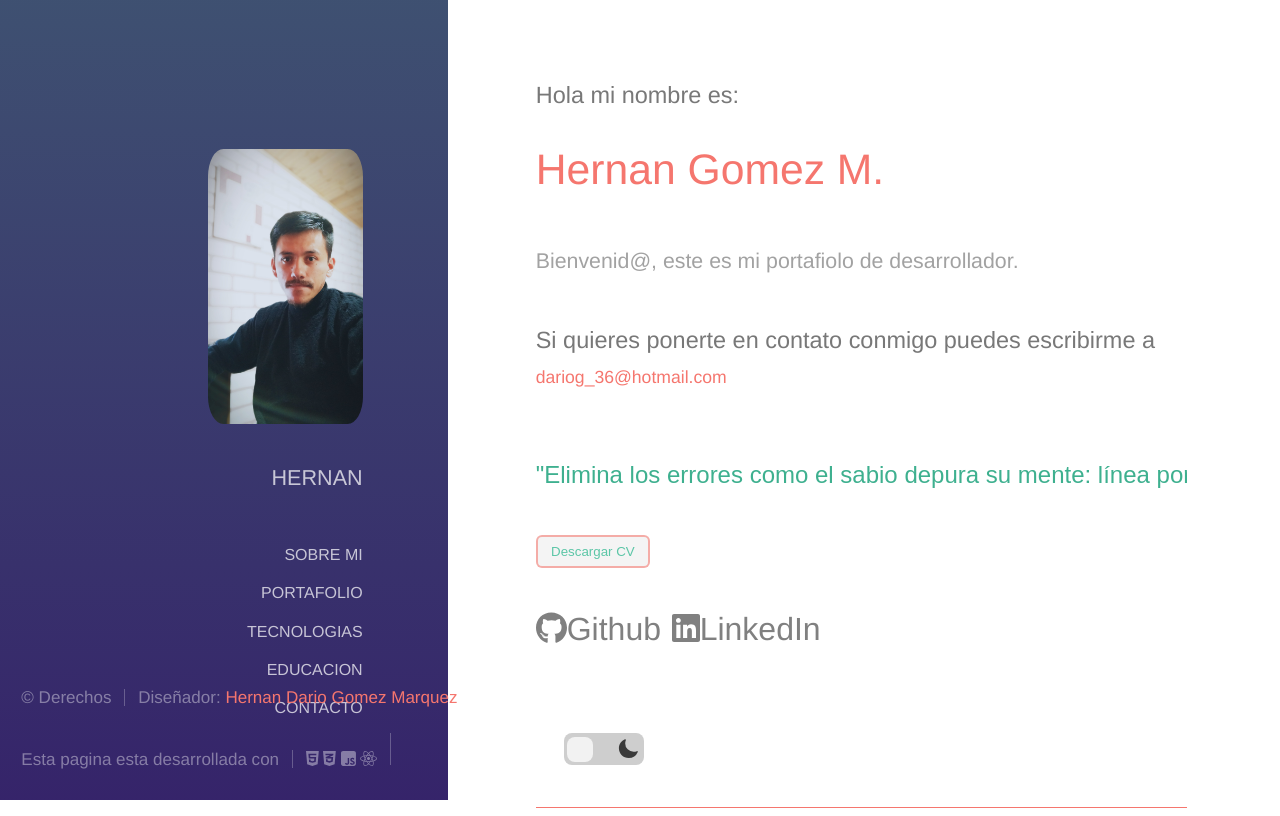
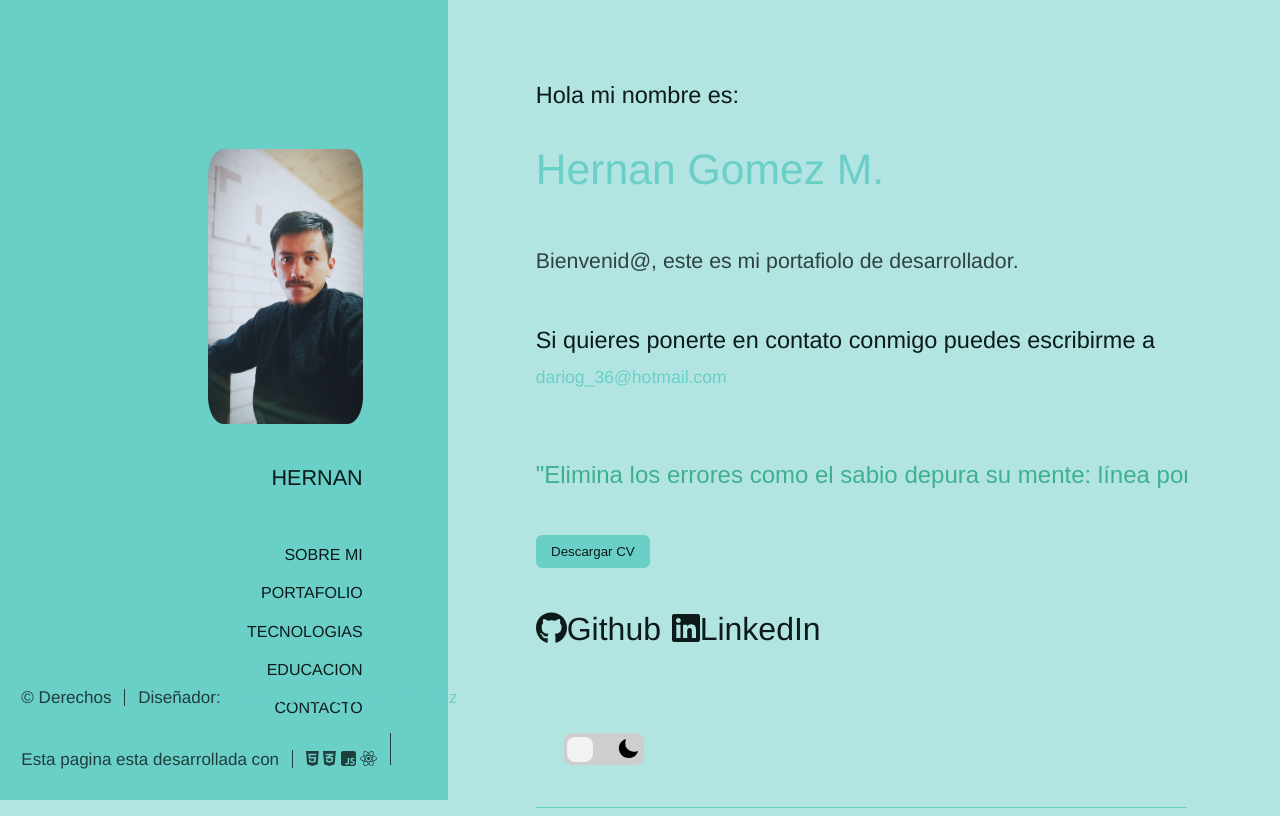
Before and after one commit to JanVal3k/Portafolio, a React (Create React App) app: page / in a window 1280 px wide. Built offline with nearby package versions, Linux system fonts and the light colour scheme.

Commit message:
se deja una primera version de los colores para el modo oscuro y claro

```diff
--- a/src/components/funcionales/educacion.js
+++ b/src/components/funcionales/educacion.js
@@ -18,12 +18,7 @@ export default function Educacion({ id }) {
               (ADSI) - SENA
             </h2>
 
-            <h3
-              style={{
-                borderBottom: "2px solid rgba(128, 128, 128, 0.5)",
-                paddingBottom: "5px",
-              }}
-            >
+            <h3>
               -Desarrolo web front-end, manejo de base de datos,
               <br />y aplicaciones de escritorio con C# en (.net).
               <h6>Periodo: 2014 - 2016</h6>
--- a/src/components/funcionales/footer.js
+++ b/src/components/funcionales/footer.js
@@ -23,10 +23,7 @@ export default function Footer() {
         <ul className={styles.copyright}>
           <li>&copy; Derechos</li>
           <li>
-            Diseñador:{" "}
-            <strong style={{ color: "#F5766E" }}>
-              Hernan Dario Gomez Marquez
-            </strong>
+            Diseñador: <strong>Hernan Dario Gomez Marquez</strong>
           </li>
         </ul>
         <ul className={styles.copyright}>
--- a/src/components/funcionales/sectionPortafolio.js
+++ b/src/components/funcionales/sectionPortafolio.js
@@ -185,7 +185,7 @@ const SectionPortafolio = ({ id }) => {
   };
   return (
     <section id={id} className={styles.mainSection}>
-      <h2 className={styles2.title}>Proyectos</h2>
+      <h1 className={styles2.title}>PROYECTOS</h1>
 
       <div className={styles2.grid}>
         {projects.map((project) => (
--- a/src/components/funcionales/sectionSobreMi.js
+++ b/src/components/funcionales/sectionSobreMi.js
@@ -9,7 +9,7 @@ export default function SobreMi({ id }) {
       id={id}
       className={`${styles.mainSection} ${styles.centrarContenido}`}
     >
-      <h1 style={{ color: "#F5766E" }}>SOBRE MI</h1>
+      <h1>SOBRE MI</h1>
       <h3>
         Inicie mi carrera en la programcion com mucho amor, pero la vida me
         llevo por otros caminos lavorales,
@@ -21,10 +21,12 @@ export default function SobreMi({ id }) {
         <br />
       </h3>
       <br />
-      <h3 style={{ color: "#F5766E" }}>
-        Actualmente me encuentro estudiando y avansando en el desarrollo de mi
-        programacion.
-      </h3>
+      <strong>
+        <h3>
+          Actualmente me encuentro estudiando y avansando en el desarrollo de mi
+          programacion.
+        </h3>
+      </strong>
       <br />
       <h3>
         Te dejo mi <strong>linkedIn</strong> para que veas mas afondo mi
--- a/src/components/funcionales/sectionTop.js
+++ b/src/components/funcionales/sectionTop.js
@@ -17,13 +17,15 @@ export default function SeccionTop({ id }) {
           Hola mi nombre es: <br />
         </h4>
         <h1>
-          <strong style={{ color: "#F5766E" }}>Hernan Gomez M.</strong>
+          <strong>Hernan Gomez M.</strong>
         </h1>
       </header>
       <p>Bienvenid@, este es mi portafiolo de desarrollador.</p>
       <h4>
         Si quieres ponerte en contato conmigo puedes escribirme a{" "}
-        <a style={{ color: "#F5766E" }}>dariog_36@hotmail.com</a>
+        <strong>
+          <a>dariog_36@hotmail.com</a>
+        </strong>
       </h4>
       <br />
       <span className={styles.Tecleado}>
--- a/src/components/funcionales/tecnologias.js
+++ b/src/components/funcionales/tecnologias.js
@@ -15,7 +15,7 @@ export default function Tecnoligias({ id }) {
       className={`${styles.mainSection} ${styles.centrarContenido}`}
     >
       <h1>
-        <strong style={{ color: "#F5766E" }}>TECNOLOGIAS</strong>
+        <strong>TECNOLOGIAS</strong>
       </h1>
       <h2>LENGUAJES DE PROGRAMACION</h2>
       <ul className={styles.contactIcons}>
--- a/src/styles/main.module.css
+++ b/src/styles/main.module.css
@@ -1,24 +1,30 @@
 /* ==== inicio Variables globales para el modo oscuro ===*/
 :root {
   /* Tema claro */
-  --gradient-start: #331868;
-  --gradient-end: #57ca85;
-  --text-primary: rgba(255, 255, 255, 0.5);
-  --text-hover: #49bf9d;
-  --text-strong: #ffffffb8;
-  --heading-color: #ffffff;
+  --FondoHeader: #6ACFC7;
+  --text-primary: rgba(12, 26, 26, 0.8);
+  --text-hover: #4FB9B0;
+  --text-strong: #0C1A1A;
+  --heading-color: #0C1A1A;
   --overlay-opacity: 0.5;
+  --strongColor: #6ACFC7;
+  --FondoSecciones: #B2E5E2;
+  --color-claro: #6ACFC7;
+  --color-oscuro: #0C1A1A;
 }
 
 [data-theme="dark"] {
   /* Tema oscuro */
-  --gradient-start: #1a1a2e;
-  --gradient-end: #2d6a4f;
-  --text-primary: rgba(255, 255, 255, 0.7);
-  --text-hover: #6ee7b7;
-  --text-strong: #ffffff;
-  --heading-color: #e5e5e5;
+  --FondoHeader: #0C1A1A;
+  --text-primary: rgba(255, 255, 255, 0.9);
+  --text-hover: #6ACFC7;
+  --text-strong: #6ACFC7;
+  --heading-color: #6ACFC7;
   --overlay-opacity: 0.7;
+  --strongColor: #6ACFC7;
+  --FondoSecciones: #2B3434;
+  --color-claro: #6ACFC7;
+  --color-oscuro: #0C1A1A;
 }
 
 /* ==== final Variables globales para el modo oscuro ===*/
@@ -32,7 +38,8 @@ html {
 }
 
 body {
-  background: #fff;
+  background: var(--FondoSecciones);
+  color: var(--text-primary)
 }
 
   body.is-preload *, body.is-preload *:before, body.is-preload *:after {
@@ -47,7 +54,7 @@ body {
   }
 
 body, input, select, textarea {
-  color: #a2a2a2;
+  color: var(--text-primary);
   font-family: "Source Sans Pro", Helvetica, sans-serif;
   font-size: 16pt;
   font-weight: 400;
@@ -59,7 +66,7 @@ a {
   -webkit-transition: color 0.2s ease-in-out, border-color 0.2s ease-in-out;
   -ms-transition: color 0.2s ease-in-out, border-color 0.2s ease-in-out;
   transition: color 0.2s ease-in-out, border-color 0.2s ease-in-out;
-  color: #49bf9d;
+  color: var(--color-claro);
   text-decoration: none;
   cursor: pointer;
   font-size: 75%;
@@ -67,7 +74,7 @@ a {
 
   a:hover {
     border-bottom-color: transparent;
-    color: #49bf9d !important;
+    color: var(--text-hover) !important;
     text-decoration: none;
   }
 /*
@@ -89,7 +96,7 @@ Para despues
 */
 
 strong, b {
-  color: #787878;
+  color: var(--strongColor);
   font-weight: 300;
 }
 
@@ -102,7 +109,7 @@ p {
 }
 
 h1, h2, h3, h4, h5, h6 {
-  color: #787878;
+  color: var(--heading-color);
   font-weight: 400;
   line-height: 0.5em;
   margin: 0 0 1em 0;
@@ -114,7 +121,7 @@ h1, h2, h3, h4, h5, h6 {
   }
 
 h1 {
-  color: #F5766E;
+  color: var(--color-claro);
   font-size: 2em;
   line-height: 1.5em;
   text-decoration: none;
@@ -124,7 +131,7 @@ h1 {
   -webkit-transition: color 0.2s ease-in-out, border-color 0.2s ease-in-out;
   -ms-transition: color 0.2s ease-in-out, border-color 0.2s ease-in-out;
   transition: color 0.2s ease-in-out, border-color 0.2s ease-in-out;
-  color: #49a3bf;
+  color: var(--color-claro);
   text-decoration: none;
   cursor: pointer;
 }
@@ -133,7 +140,7 @@ h1 {
     color: #49bf9d !important;
     text-decoration: none;
     font-weight: bold;
-    color: #184e68;
+    color: var(--color-oscuro);
   }
 h2 {
   font-size: 1.4em;
@@ -174,7 +181,7 @@ sup {
 
 hr {
   border: 0;
-  border-bottom: solid 2px #efefef;
+  border-bottom: solid 2px var(--color-claro);
   margin: 2em 0;
 }
 
@@ -183,16 +190,16 @@ hr {
   }
 
 blockquote {
-  border-left: solid 6px #efefef;
+  border-left: solid 6px var(--color-oscuro);
   font-style: italic;
   margin: 0 0 2em 0;
   padding: 0.5em 0 0.5em 1.5em;
 }
 
 code {
-  background: #f7f7f7;
+  background: var(--color-claro);
   border-radius: 0.35em;
-  border: solid 2px #efefef;
+  border: solid 2px var(--color-oscuro);
   font-family: "Courier New", monospace;
   font-size: 0.9em;
   margin: 0 0.25em;
@@ -272,7 +279,7 @@ br{
   flex-direction: column;
   align-items: flex-end;
   justify-content: space-between;
-  background: linear-gradient(0deg, var(--gradient-start), var(--gradient-end));
+  background: var(--FondoHeader);
   background-size: 400% 400%;
   animation: gradient 10s ease infinite;
   height: 100vh;
@@ -352,7 +359,7 @@ br{
 }
 
 .mainSection {
-  border-top: solid 2px #efefef;
+  border-top: solid 2px var(--color-claro);
   margin: 0;
   padding: 4em 0;
   min-height: 100vh; /* para que ocupe toda la altura*/
@@ -361,14 +368,13 @@ br{
   flex-direction: column;
   justify-content: flex-start;/*centra el contenido vericalmente*/
   overflow-y: auto;/*Para hacer scroll en secciones grandes*/
-  border-bottom: solid 1px #F5766E; /*borde inferior */
+  border-bottom: solid 1px var(--color-claro); /*borde inferior */
 }
 
 .mainSectionFirst {
   border-top: 0;
   margin-top: 0;
   padding-top: 0;
-
 }
 
 .centrarContenido{
@@ -485,7 +491,7 @@ br{
   left: 0;
   right: 0;
   bottom: 0;
-  background: rgba(0, 0, 0, 0.8);
+  background: rgba(0, 0, 0, var(--overlay-opacity));
   display: flex;
   justify-content: center;
   align-items: center;
@@ -541,8 +547,8 @@ br{
 		transition: background-color 0.2s ease-in-out, color 0.2s ease-in-out, border-color 0.2s ease-in-out;
 		background-color: transparent;
 		border-radius: 0.35em;
-		border: solid 3px #efefef;
-		color: #787878 !important;
+		border-color: var(--color-claro);
+		color: var(--color-claro) !important;
 		cursor: pointer;
 		display: inline-block;
 		font-weight: 400;
@@ -560,8 +566,8 @@ br{
 		input[type="reset"]:hover,
 		input[type="button"]:hover,
 		.button:hover {
-			border-color: #49bf9d;
-			color: #49bf9d !important;
+			border-color: var(--color-claro);
+			color: var(--color-claro) !important;
 		}
 
 		input[type="submit"]:active,
@@ -677,23 +683,24 @@ br{
   text-decoration: none;
   align-items: center;
   justify-content: center;
-  background-color: #e7e6e672;
-  color: #5cc6a7;
+  background-color: var(--color-claro);
+  color: var(--color-oscuro);
   border-radius: 6px;
-  border: solid 2px #f5776e91;
+  border: solid 2px var(--color-claro);
 }
 .cvButton:hover{
   border: none;
-  background: #b5b3b371;
+  background: var(--color-oscuro);
+  color: var(--color-claro)
 }
 
 .contactIcon {
   font-size: 1.5em;
-  color: #808080;
+  color: var(--color-oscuro);
 }
 .contactIcon2 {
   font-size: 2em;
-  color: #5cc6a7;
+  color: var(--color-claro);
 }
 .contactIcon2 img {
   width: 1em;  /* o el tamaño que necesites */
@@ -872,12 +879,12 @@ br{
   padding: 1em 0;
 }
 .footer .icons a {
-  color: rgba(255, 255, 255, 0.4);
+  color: var(--text-primary);
   /**/
 }
 
 .footer .copyright {
-  color: rgba(255, 255, 255, 0.4);
+  color: var(--text-primary);
   font-size: 0.8em;
   list-style: none;
   margin: 1em 0 0 0;
@@ -885,7 +892,7 @@ br{
 }
 
 .footer .copyright li {
-  border-left: solid 1px rgba(255, 255, 255, 0.25);
+  border-left: solid 1px var(--text-primary);
   display: inline-block;
   line-height: 1em;
   margin-left: 0.75em;
--- a/src/styles/modoOscuro.module.css
+++ b/src/styles/modoOscuro.module.css
@@ -11,7 +11,7 @@
   }
 
   .themeCheckbox + label {
-    /* change the font-size below to change the size of the switch button*/
+
     font-size: 2rem;
     height: 1em;
     width: 2.5em;
@@ -45,7 +45,6 @@
   }
 
   .themeCheckbox:checked + label div {
-    /* left: calc(2.5em - .8em - .1em); */
     left: 1.6em;
     background-color: #212121;
   }
@@ -63,7 +62,7 @@
   }
 
   .themeCheckbox + label span:first-of-type {
-    color: #3a3a3a;
+    color: #000000;
   }
 
   .themeCheckbox + label span:last-of-type {
```
